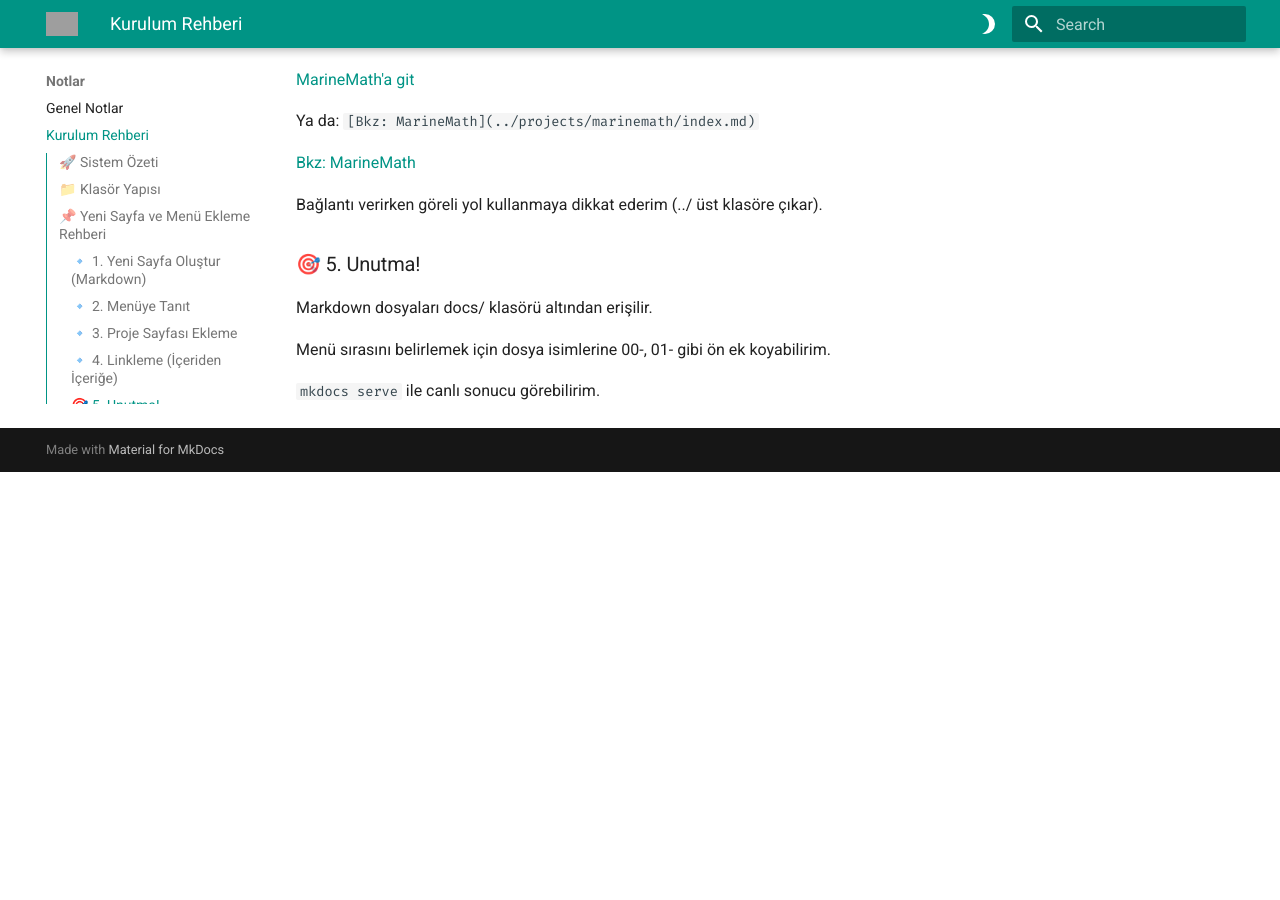
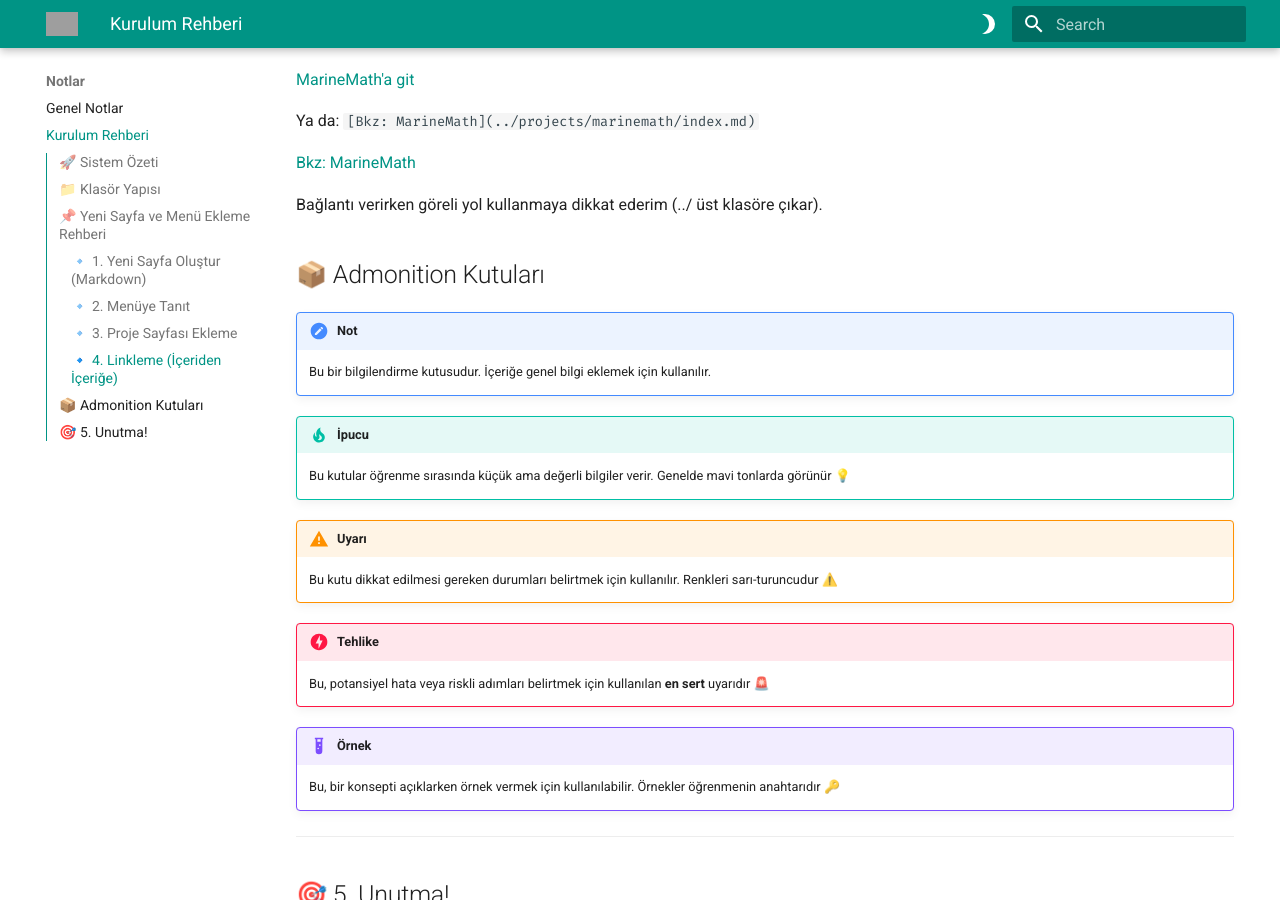
Before and after one commit to emreakguncloud/emre-docs, an MkDocs documentation site: the page built from docs/notes/00-setup-guide.md, in a window 1280 px wide and 900 px high, scrolled down 1715 px. Built offline with MkDocs 1.6.1 and Material for MkDocs 9.7.7, drawn with Linux system fonts in a browser that asks for light colours; before the commit the page ends 2187 px from its top, so only the background shows below that; grey boxes are pictures that could not be loaded.

Commit message:
Kutu notları aldım.

```diff
--- a/docs/notes/00-setup-guide.md
+++ b/docs/notes/00-setup-guide.md
@@ -83,7 +83,27 @@ Ya da:
 
 Bağlantı verirken göreli yol kullanmaya dikkat ederim (../ üst klasöre çıkar).
 
-### 🎯 5. Unutma!
+
+## 📦 Admonition Kutuları
+
+!!! note "Not"
+    Bu bir bilgilendirme kutusudur. İçeriğe genel bilgi eklemek için kullanılır.
+
+!!! tip "İpucu"
+    Bu kutular öğrenme sırasında küçük ama değerli bilgiler verir. Genelde mavi tonlarda görünür 💡
+
+!!! warning "Uyarı"
+    Bu kutu dikkat edilmesi gereken durumları belirtmek için kullanılır. Renkleri sarı-turuncudur ⚠️
+
+!!! danger "Tehlike"
+    Bu, potansiyel hata veya riskli adımları belirtmek için kullanılan **en sert** uyarıdır 🚨
+
+!!! example "Örnek"
+    Bu, bir konsepti açıklarken örnek vermek için kullanılabilir. Örnekler öğrenmenin anahtarıdır 🔑
+
+---
+
+## 🎯 5. Unutma!
 Markdown dosyaları docs/ klasörü altından erişilir.
 
 Menü sırasını belirlemek için dosya isimlerine 00-, 01- gibi ön ek koyabilirim.
--- a/mkdocs.yml
+++ b/mkdocs.yml
@@ -28,7 +28,6 @@ theme:
     - navigation.instant
     - navigation.tracking
     - navigation.sections
-    - content.code.annotate
 
   font:
     text: Roboto
@@ -54,5 +53,4 @@ nav:
   - Notlar:
       - Genel Notlar: notes/index.md
       - Kurulum Rehberi: notes/00-setup-guide.md
-
   - Kaynaklar: references.md
```
